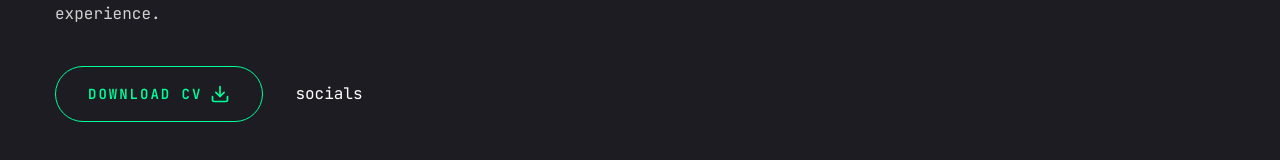
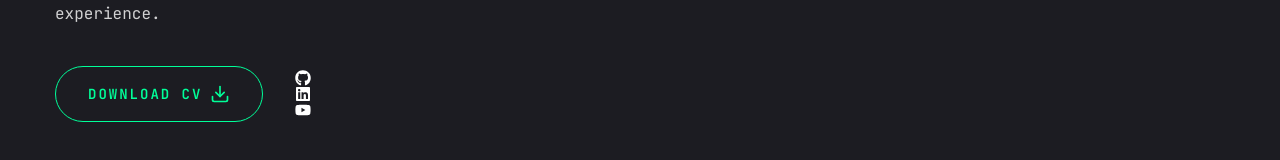
Before and after one commit to Jaiwin21/Portfolio, a Next.js app: page / in a window 1280 px wide. Shown: the part 470-630 px from the top of the page. Built offline with nearby package versions, Linux system fonts and the light colour scheme.

Commit message:
social button bug fix

```diff
--- a/app/page.jsx
+++ b/app/page.jsx
@@ -1,3 +1,4 @@
+import Social from "@/components/ui/Social";
 import { Button } from "@/components/ui/button";
 import { FiDownload } from "react-icons/fi";
 
@@ -23,7 +24,9 @@ const Home = () => {
               <span>Download CV</span>
               <FiDownload className="text-xl" />
             </Button>
-            <div>socials</div>
+            <div className="mb-8 xl:mb-0">
+              <Social />
+            </div>
           </div>
         </div>
         <div>photo</div>
--- /dev/null
+++ b/components/ui/Social.jsx
@@ -0,0 +1,23 @@
+import Link from "next/link";
+import { FaGithub, FaLinkedin, FaYoutube } from "react-icons/fa";
+
+// Define the socials array with valid paths
+const socials = [
+    { icon: <FaGithub />, path: "" },
+    { icon: <FaLinkedin />, path: "" },
+    { icon: <FaYoutube />, path: "" },
+];
+
+const Social = ({ containerStyles, iconStyles }) => {
+    return (
+        <div className={containerStyles}>
+            {socials.map((item, index) => (
+            <Link key={index} href={item.path} className={iconStyles}>
+            {item.icon}
+            </Link>
+            ))}
+        </div>
+    );
+};
+
+export default Social;
```
